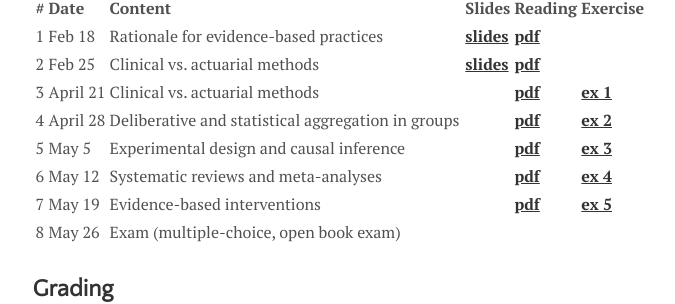
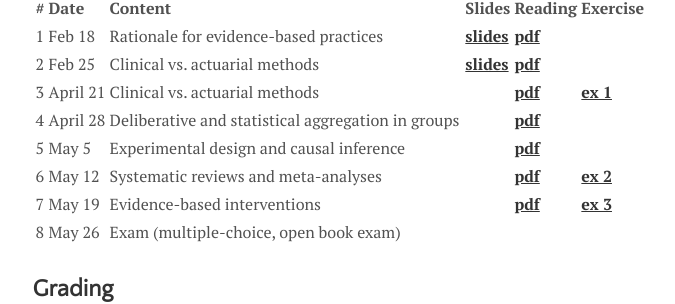
Before and after one commit to matarui/evidencebaseddm, a Jekyll site: the page built from menu/syllabus.md, in a window 1280 px wide. Shown: the part 574-878 px from the top of the page, without its empty margins (300-975 px from the left). Built offline with Jekyll 4.4.1, drawn with Linux system fonts in a browser that asks for light colours.

Commit message:
Update syllabus.md

```diff
--- a/menu/syllabus.md
+++ b/menu/syllabus.md
@@ -18,10 +18,10 @@
 | 1 | Feb 18 | Rationale for evidence-based practices | <a href="http://matarui.github.io/evidencebaseddm/assets/presentations/EbDM_session1.pdf"><b>slides</b></a> | <a href="http://matarui.github.io/evidencebaseddm/assets/literature/Munafò_2017_Nature_Human_Behaviour.pdf"><b>pdf</b></a>| |
 | 2 | Feb 25 | Clinical vs. actuarial methods | <a href="http://matarui.github.io/evidencebaseddm/assets/presentations/EbDM_session2.pdf"><b>slides</b></a> | <a href="http://matarui.github.io/evidencebaseddm/assets/literature/Dawes_1989_Science.pdf"><b>pdf</b></a>| |
 | 3 | April 21 | Clinical vs. actuarial methods | |<a href="http://matarui.github.io/evidencebaseddm/assets/literature/Burton_2019_JBDM.pdf"><b>pdf</b></a> |<a href="https://matarui.github.io/evidencebaseddm/menu/projects.html"><b>ex 1</b></a> |
-| 4 | April 28 |  Deliberative and statistical aggregation in groups | |<a href="http://matarui.github.io/evidencebaseddm/assets/literature/Mannes_2014_JPSP.pdf"><b>pdf |<a href="https://matarui.github.io/evidencebaseddm/menu/projects.html"><b>ex 2</b></a>  |
-| 5 | May 5 | Experimental design and causal inference | | <a href="http://matarui.github.io/evidencebaseddm/assets/literature/Varian_2016_PNAS.pdf"><b>pdf|<a href="https://matarui.github.io/evidencebaseddm/menu/projects.html"><b>ex 3</b></a> |
-| 6 | May 12 | Systematic reviews and meta-analyses | | <a href="http://matarui.github.io/evidencebaseddm/assets/literature/Gurevitch_2018_Nature.pdf"><b>pdf| <a href="https://matarui.github.io/evidencebaseddm/menu/projects.html"><b>ex 4</b></a> |
-| 7 | May 19 | Evidence-based interventions | |<a href="http://matarui.github.io/evidencebaseddm/assets/literature/Michie_2011_ImplementScience.pdf"><b>pdf |<a href="https://matarui.github.io/evidencebaseddm/menu/projects.html"><b>ex 5</b></a>  |
+| 4 | April 28 |  Deliberative and statistical aggregation in groups | |<a href="http://matarui.github.io/evidencebaseddm/assets/literature/Mannes_2014_JPSP.pdf"><b>pdf |  |
+| 5 | May 5 | Experimental design and causal inference | | <a href="http://matarui.github.io/evidencebaseddm/assets/literature/Varian_2016_PNAS.pdf"><b>pdf| |
+| 6 | May 12 | Systematic reviews and meta-analyses | | <a href="http://matarui.github.io/evidencebaseddm/assets/literature/Gurevitch_2018_Nature.pdf"><b>pdf| <a href="https://matarui.github.io/evidencebaseddm/menu/projects.html"><b>ex 2</b></a> |
+| 7 | May 19 | Evidence-based interventions | |<a href="http://matarui.github.io/evidencebaseddm/assets/literature/Michie_2011_ImplementScience.pdf"><b>pdf |<a href="https://matarui.github.io/evidencebaseddm/menu/projects.html"><b>ex 3</b></a>  |
 | 8 | May 26 | Exam (multiple-choice, open book exam) | | | |
 
 ## Grading
```
